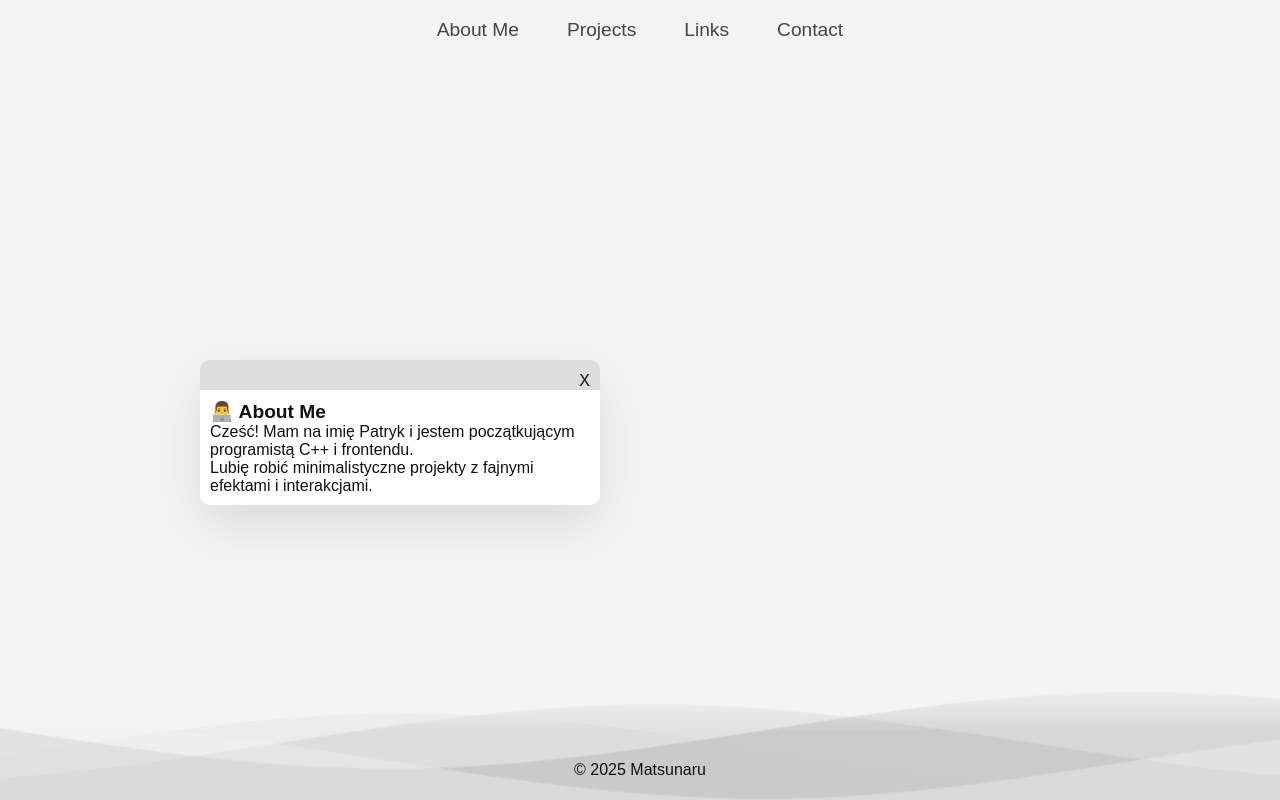
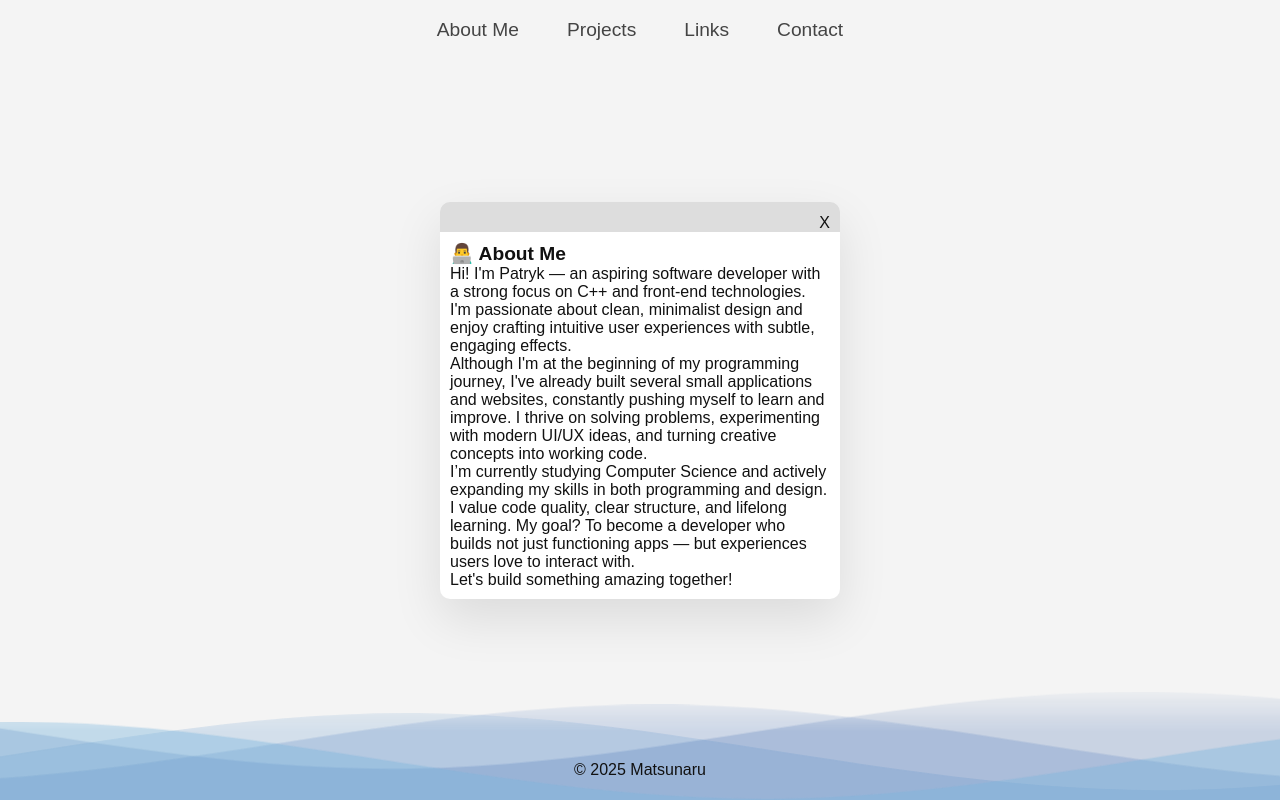
Before and after one commit to Matsunaru/matsunaru.github.io, a plain HTML site: page index.html in a window 1280 px wide. Both pictures are taken after a click on the link "About Me". Drawn offline with Linux system fonts and the light colour scheme.

Commit message:
first Porfolio website

```diff
--- /dev/null
+++ b/githubF.js
@@ -0,0 +1,25 @@
+function fetchgithubData()
+{
+  const username = "Matsunaru"; // can be changed to any GitHub username
+  const container = document.getElementById("projects");
+
+  fetch(`https://api.github.com/users/${username}/repos?sort=updated`)
+  .then(response => response.json())
+  .then(repos => {
+    let html = '';
+
+    repos.slice(0, 4).forEach(repo => {
+    html += `
+    <div class="project">
+      <h3><a href="${repo.html_url}" target="_blank">${repo.name}</a></h3>
+      <p>${repo.description || 'No description available.'}</p>
+    </div>
+    `;
+    });
+
+    container.innerHTML = html;
+  })
+  .catch(error => {
+      console.error("Błąd podczas pobierania danych z GitHub:", error);
+    });
+}
--- a/index.html
+++ b/index.html
@@ -4,7 +4,7 @@
   <meta charset="UTF-8">
   <meta name="viewport" content="width=device-width, initial-scale=1.0">
   <title>Moje Portfolio</title>
-  <link rel="stylesheet" href="style.css"> <!-- opcjonalnie -->
+  <link rel="stylesheet" href="style.css">
 </head>
 <body>
 
@@ -19,6 +19,7 @@
 
   <main>
     <div id="mainContent">
+      <canvas id="canvas"></canvas>
     </div>
 
     <div class="water">
@@ -41,6 +42,8 @@
   <footer>
     <p>© 2025 Matsunaru</p>
   </footer>
-  <script src="script.js"></script> <!-- opcjonalnie -->
+  <script src="githubF.js"></script>
+  <script src="script.js"></script>
+  <script src="lighting.js"></script>
 </body>
 </html>
--- /dev/null
+++ b/lighting.js
@@ -0,0 +1,111 @@
+const canvas = document.getElementById("canvas");
+canvas.width = window.innerWidth;
+canvas.height = window.innerHeight;
+const context = canvas.getContext('2d');
+const lightningStrikeOffset = 5;
+const lightningStrikeLength = 900;
+const lightningBoltLength = 5;
+const lightningThickness = 4;
+const canvasHeight = canvas.height;
+const canvasWidth = canvas.width;
+
+const createVector = function(x, y) { return { x, y } }
+
+const getRandomFloat = function(min, max) {
+  const random = Math.random() * (max - min + 1) + min;
+  return random;
+}
+
+const getRandomInteger = function(min, max) {
+  return Math.floor(getRandomFloat(min, max));
+}
+
+const clearCanvas = function(x, y, height, width) {
+  rectX = x || 0;
+  rectY = y || 0;
+  rectHeight = height || canvasHeight;
+  rectWidth = width || canvasWidth;
+  context.clearRect(rectX, rectY, rectWidth, rectHeight);
+  context.beginPath();
+}
+
+const line = function(start, end, thickness, opacity) {
+  context.beginPath();
+  context.moveTo(start.x, start.y);
+  context.lineTo(end.x, end.y);
+  context.lineWidth = thickness;
+  context.strokeStyle = `rgba(255, 255, 255, ${opacity})`;
+  context.shadowBlur = 30;
+  context.shadowColor = "#bd9df2";
+  context.stroke();
+  context.closePath();
+}
+
+class Lightning {
+  constructor(x1, y1, x2, y2, thickness, opacity) {
+    this.start = createVector(x1, y1);
+    this.end = createVector(x2, y2);
+    this.thickness = thickness;
+    this.opacity = opacity;
+  }
+  draw() {
+    return line(this.start, this.end, this.thickness, this.opacity);
+  }
+}
+
+const interval = 3000;
+// const lightningStrikeOffset = 5;
+// const lightningStrikeLength = 100;
+// const lightningBoltLength = Math.random() * 10;
+// const lightningThickness = 4;
+let lightning = [];
+
+
+const createLightning = function() {
+  lightning = [];
+  let lightningX1 = getRandomInteger(2, canvasWidth - 2);
+  let lightningX2 = getRandomInteger(lightningX1 - lightningStrikeOffset, lightningX1 + lightningStrikeOffset);
+  lightning[0] = new Lightning(lightningX1, 0, lightningX2, lightningBoltLength, lightningThickness, 1);
+  for (let l = 1; l < lightningStrikeLength; l++) {
+    let lastBolt = lightning[l - 1];
+    let lx1 = lastBolt.end.x;
+    let lx2 = getRandomInteger(lx1 - lightningStrikeOffset, lx1 + lightningStrikeOffset);
+    lightning.push(new Lightning(
+      lx1,
+      lastBolt.end.y,
+      lx2,
+      lastBolt.end.y + lightningBoltLength,
+      lastBolt.thickness,
+      lastBolt.opacity
+    ));
+  }
+}
+
+
+const setup = function() {
+  createLightning();
+  for (let i = 0 ; i < lightning.length ; i++) {
+    lightning[i].draw();
+  }
+}
+
+const animate = function() {
+  clearCanvas();
+
+  for (let i = 0 ; i < lightning.length ; i++) {
+    lightning[i].opacity -= 0.01;
+    lightning[i].thickness -= 0.05;
+    if (lightning[i].thickness <= 2) {
+      lightning[i].end.y -= 0.05;
+    }
+    lightning[i].draw();
+  }
+
+  requestAnimationFrame(animate);
+}
+
+setup();
+requestAnimationFrame(animate);
+setInterval(function() {
+  createLightning();
+}, interval)
--- a/script.js
+++ b/script.js
@@ -2,25 +2,25 @@
 const contents = {
   about: `
     <h2>👨‍💻 About Me</h2>
-    <p>Cześć! Mam na imię Patryk i jestem początkującym programistą C++ i frontendu.</p>
-    <p>Lubię robić minimalistyczne projekty z fajnymi efektami i interakcjami.</p>
+    <p>Hi! I'm Patryk — an aspiring software developer with a strong focus on C++ and front-end technologies. I'm passionate about clean, minimalist design and enjoy crafting intuitive user experiences with subtle, engaging effects.</p>
+    <p>Although I'm at the beginning of my programming journey, I've already built several small applications and websites, constantly pushing myself to learn and improve. I thrive on solving problems, experimenting with modern UI/UX ideas, and turning creative concepts into working code.</p>
+    <p>I’m currently studying Computer Science and actively expanding my skills in both programming and design. I value code quality, clear structure, and lifelong learning. My goal? To become a developer who builds not just functioning apps — but experiences users love to interact with.</p>
+    <p>Let's build something amazing together!</p>
   `,
   projects: `
     <h2>💼 Projects</h2>
-    <ul>
-      <li>Menedżer haseł (JS + Chrome Extension)</li>
-      <li>Symulator Kolejki (C++)</li>
-      <li>Prosty RPG konsolowy</li>
-    </ul>
+    <div id="projects"></div>
   `,
   links: `
     <h2>🔗 Links</h2>
-    <p><a href="https://github.com/twojlogin" target="_blank">GitHub</a></p>
-    <p><a href="https://linkedin.com/in/twojlogin" target="_blank">LinkedIn</a></p>
+    <p><a href="https://github.com/Matsunaru" target="_blank"><img src="/img/github-mark.svg" alt="GitHub"></a></p>
   `,
   contact: `
     <h2>📬 Contact</h2>
-    <p>Email: <a href="mailto:twojemail@example.com">twojemail@example.com</a></p>
+    <p>
+  Email: <a href="mailto:error1998pl@gmail.com" id="emailLink">error1998pl@gmail.com</a>
+  <button id="copyButton" onclick="copyEmail()">📋 Copy</button>
+</p>
   `
 };
 
@@ -37,8 +37,16 @@ document.querySelectorAll('.menu-item').forEach(item => {
     note.dataset.type = type;
     note.innerHTML = `
       <span class="Close">X</span>
-      <p>${contents[type]}</p>
+      ${contents[type]}
     `;
+
+    document.getElementById('mainContent').appendChild(note);
+
+    // Fetch GitHub data if the type is "projects"
+    if (type === "projects") {
+    fetchgithubData();
+    }
+
 
     // Add functionality to close the note
     note.querySelector('.Close').addEventListener('click', () => {
@@ -90,7 +98,7 @@ document.querySelectorAll('.menu-item').forEach(item => {
     });
 
     // Add the note to the main content area
-    document.getElementById('mainContent').appendChild(note);
+    //document.getElementById('mainContent').appendChild(note);
   });
 });
 
@@ -125,3 +133,14 @@ function startFloating(note) {
 
   requestAnimationFrame(animate);
 }
+
+function copyEmail() {
+  const email = "error1998pl@gmail.com";
+  navigator.clipboard.writeText(email)
+    .then(() => {
+      alert("Skopiowano: " + email);
+    })
+    .catch(err => {
+      alert("Nie udało się skopiować: " + err);
+    });
+}
--- a/style.css
+++ b/style.css
@@ -20,12 +20,31 @@ html, body {
 header {
   height: 60px;
   width: 100%;
-  position: relative;
-  z-index: 100;
-  background: transparent;
+  position: absolute;
+  top: 0;
+  left: 0;
+  z-index: 10;
+  background-color: transparent;
+  pointer-events: none;
+}
+#copyButton
+{
+  z-index: 12;
+  background-color: #ddd;
+  border: none;
+  padding: 5px;
+  border-radius: 5px;
+  cursor: pointer;
+  box-shadow: 0 2px 5px rgba(0,0,0,0.1);
+}
+
+#copyButton:hover
+{
+  background-color: #c0c0c0;
 }
 
 nav {
+    pointer-events: none;
   display: flex;
   align-items: center;
   justify-content: center;
@@ -33,6 +52,9 @@ nav {
   gap: 3rem;
 }
 nav a {
+  position: relative;
+  z-index: 11;
+  pointer-events: auto;
   color: #444;
   text-decoration: none;
   font-size: 1.2rem;
@@ -47,6 +69,15 @@ main {
   position: relative;
   overflow: hidden;
 }
+#mainContent {
+  position: relative;
+  width: 100%;
+  height: 100%;
+  overflow: hidden;
+  display: flex;
+  align-items: center;
+  justify-content: center;
+}
 
 #mainContent .note {
   background-color: #fff;
@@ -56,8 +87,8 @@ main {
   padding: 10px;
   position: absolute;
   cursor: grab;
-  top: 300px;
-  left: 200px;
+  top: auto;
+  left: auto;
   user-select: none;
 }
 
@@ -116,10 +147,10 @@ main {
   transition: fill 0.5s ease;
 }
 /* JASNY wariant fal */
-.parallax > use:nth-child(1) { animation-delay: -2s; animation-duration: 7s;  fill: rgba(100,100,100,0.2);}
-.parallax > use:nth-child(2) { animation-delay: -3s; animation-duration: 10s; fill: rgba(150,150,150,0.2);}
-.parallax > use:nth-child(3) { animation-delay: -4s; animation-duration: 13s; fill: rgba(200,200,200,0.2);}
-.parallax > use:nth-child(4) { animation-delay: -5s; animation-duration: 20s; fill: rgba(240,240,240,0.4);}
+.parallax > use:nth-child(1) { animation-delay: -2s; animation-duration: 7s;  fill: rgba(30, 80, 160, 0.2); }
+.parallax > use:nth-child(2) { animation-delay: -3s; animation-duration: 10s; fill: rgba(50, 100, 180, 0.2); }
+.parallax > use:nth-child(3) { animation-delay: -4s; animation-duration: 13s; fill: rgba(80, 140, 200, 0.2); }
+.parallax > use:nth-child(4) { animation-delay: -5s; animation-duration: 20s; fill: rgba(120, 180, 220, 0.4); }
 
 @keyframes move-forever {
   0%   { transform: translate3d(-90px, 0, 0); }
@@ -151,6 +182,15 @@ main {
   .note a {
     color: #66aaff;
   }
+  #copyButton
+{
+  background-color: #111;
+  color: #585858;
+}
+  #copyButton:hover
+{
+  background-color: #1a1a1a;
+}
 
   /* CIEMNY wariant fal */
   .parallax > use:nth-child(1) { fill: rgba(25,40,70,0.7); }
@@ -169,3 +209,14 @@ footer {
     position: absolute;
     bottom: 0;
 }
+
+body > canvas {
+  position: absolute;
+  top: 0;
+  left: 0;
+  z-index: 5;
+  pointer-events: none;
+  background-color: transparent;
+  width: 100%;
+  height: 100%;
+}
```
Also changed, not shown: img/github-mark.png (added), img/github-mark.svg (added).
